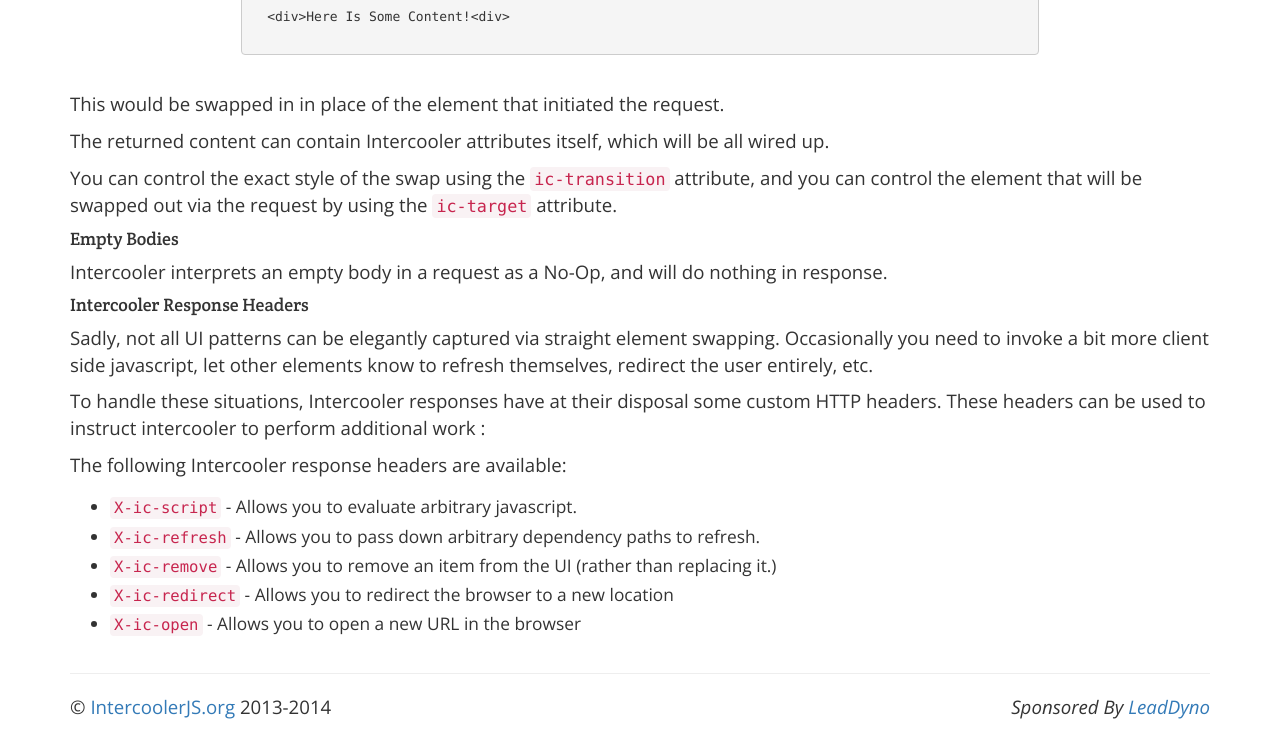
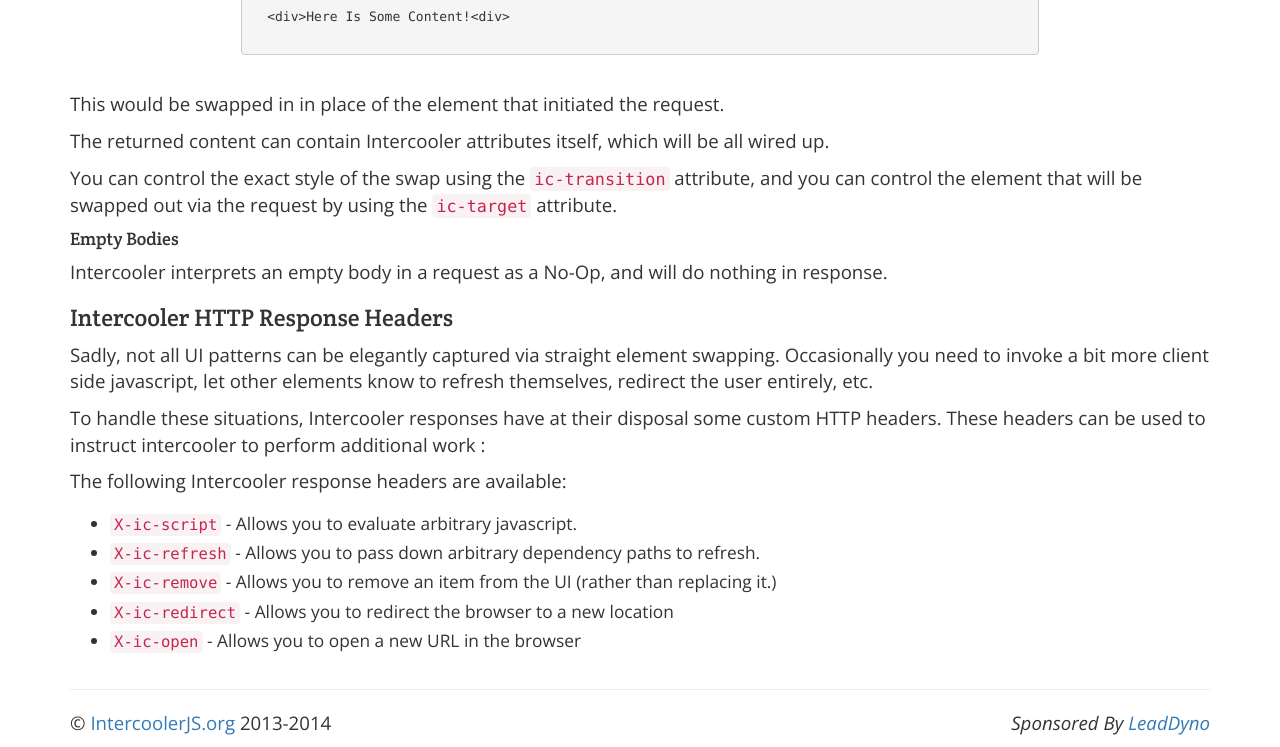
Before and after one commit to bigskysoftware/intercooler-js, a Jekyll site: the page built from www/responses.html, in a window 1280 px wide and 900 px high, scrolled down 846 px, cut to the strip 153-900 px from the top of the window. Built offline with Jekyll 4.4.1, drawn with Linux system fonts in a browser that asks for light colours; nearby versions of some CDN libraries; a style sheet for code colours, icons or effects is not loaded.

Commit message:
Formatting

```diff
--- a/www/responses.html
+++ b/www/responses.html
@@ -81,7 +81,7 @@ nav: responses
       <p>Intercooler interprets an empty body in a request as a No-Op, and will do nothing in response.</p>
 
       <a name="http_headers"></a>
-      <h4>Intercooler Response Headers</h4>
+      <h3>Intercooler HTTP Response Headers</h3>
 
       <p>Sadly, not all UI patterns can be elegantly captured via straight element swapping. Occasionally
         you need to invoke a bit more client side javascript, let other elements know to refresh themselves,
```
